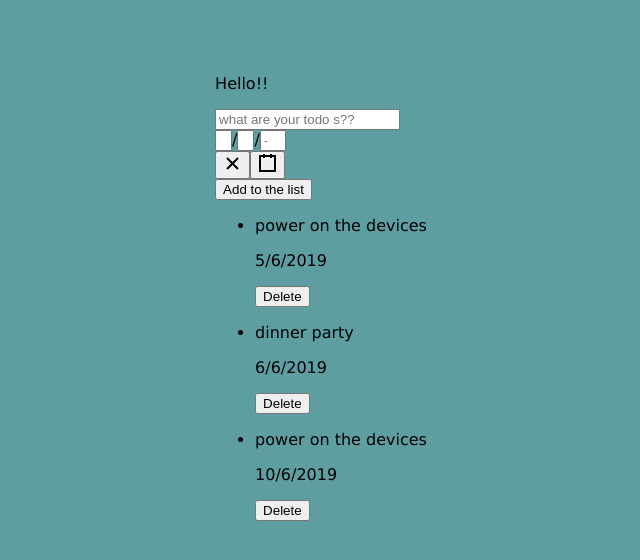
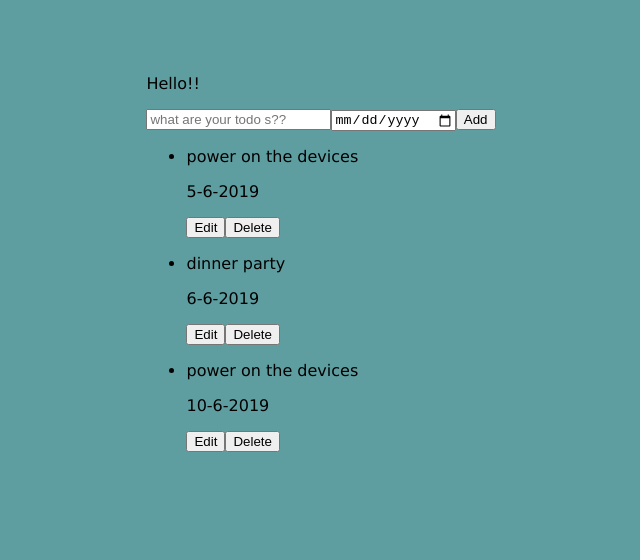
Before and after one commit to Odatha/todo_embla, a React (Create React App) app: page / in a window 1280 px wide. Shown: the top 560 px of the page, without its empty margins (319-959 px from the left). Built offline with nearby package versions, Linux system fonts and the light colour scheme.

Commit message:
todo completed in JS

```diff
--- /dev/null
+++ b/src/FormInput.js
@@ -0,0 +1,16 @@
+import React from "react";
+
+const FormInput =(props) =>{
+
+    return (
+        <input
+          type={props.type}
+          className="item"
+          name={props.name}
+          placeholder={props.placeholder && props.placeholder}
+          defaultValue={props.defaultValue && props.defaultValue}
+        />
+    )
+  }
+
+export default FormInput;
--- /dev/null
+++ b/src/FormTodo.js
@@ -0,0 +1,17 @@
+import React from "react";
+
+const FormTodo =(props) => {
+
+    return (
+      <form onSubmit={props.onSubmit}>
+
+
+        {props.children}
+
+        <button type="submit">{props.label}</button>
+      </form>
+    );
+  }
+
+
+export default FormTodo;
--- a/src/Todo.js
+++ b/src/Todo.js
@@ -2,6 +2,8 @@
 import React,{Component} from "react";
 import TodoLists from "./TodoLists";
 import DatePicker from 'react-date-picker';
+import FormTodo from "./FormTodo";
+import FormInput from "./FormInput";
 
 
 class Todo extends Component{
@@ -9,21 +11,22 @@ class Todo extends Component{
         super(props);
 
         this.state={
+            edit:false,
             lists:[
                 {
                 text: 'power on the devices',
                 key:1,
-                date:"5/6/2019"
+                date:"5-6-2019"
                 },
                 {
                     text: 'dinner party',
                     key:2,
-                    date:"6/6/2019"
+                    date:"6-6-2019"
                     },
                     {
                         text: 'power on the devices',
                         key:3,
-                        date:"10/6/2019"
+                        date:"10-6-2019"
                         }
             ],
             //date:new Date()
@@ -40,53 +43,105 @@ class Todo extends Component{
         this.setState({lists:filterItems});
 
     }
+
+    onEditHandle(e){
+        this.setState({
+            edit:true,
+            key:arguments[0],
+            text:arguments[1],
+            date:arguments[2]
+        });
+    }
+
+    onUpdateHandle(e){
+        e.preventDefault();
+
+        this.setState({
+            lists:this.state.lists.map(item=>{
+                if(item.key===this.state.key){
+                    item['text']=e.target.updatedItem.value;
+                    item['date']=e.target.updatedDate.value;
+                    return item;
+                }
+                return item;
+            })
+        });
+        this.setState({
+            edit:false
+        });
+    }
+
     addList(e){
-        if(this._inputElement.value !==""){
-            var newItem={
-                text: this._inputElement.value,
+        e.preventDefault();
+
+        this.setState({
+            lists: [...this.state.lists,{
                 key:Date.now(),
-                date:new Date(this.state.date).toDateString()
-            };
+                text:e.target.item.value,
+                date:e.target.pickedDate.value
+            }]
+        });
 
-            this.setState((prevState)=>{
-                return{
-                    lists:prevState.lists.concat(newItem)
-                };
-            });
-            this._inputElement.value="";
-        }
+            e.target.item.value="";
+
 
         console.log(this.state.lists);
         console.log(this.state.date);
 
-        e.preventDefault();
+
 
 
     }
+
+    renderEditForm(){
+        if(this.state.edit){
+            return(
+                <FormTodo
+                    onSubmit={this.onUpdateHandle.bind(this)}  label="Update">
+                    <FormInput
+                        name={"updatedItem"}
+                        type={"text"}
+                        defaultValue={this.state.text}>
+
+                    </FormInput>
+                    <FormInput
+                        name={"updatedDate"}
+                        type={"date"}
+                        defaultValue={this.state.date}>
+
+                    </FormInput>
+                </FormTodo>
+            )
+
+        }
+    }
+
     render(){
         return(
             <div className="mainList">
                 <div className="header">
-                    <form onSubmit={this.addList}>
+                {this.renderEditForm()}
+                <FormTodo
+                        onSubmit={this.addList.bind(this)} label="Add">
+                        <FormInput
+                            type={"text"}
+                            name={"item"}
+                            placeholder={"what are your todo s??"}>
+
+                        </FormInput>
+
+                        <FormInput
+                            type={"date"}
+                            name={"pickedDate"}>
+                        </FormInput>
 
 
-                        <input ref={(a) => this._inputElement = a}
-                        placeholder="what are your todo s??"/>
-
-                        <div>
-                            <DatePicker
-                            onChange={this.onChange}
-                            value={this.state.date}
-                            />
-                        </div>
-
-
-                        <button type="submit">Add to the list</button>
-                    </form>
-                </div>
+                     </FormTodo>
                 <TodoLists
+                onEditHandle={this.onEditHandle.bind(this)}
                 deleteList={this.deleteList.bind(this)}
                 displays={this.state.lists}/>
+            </div>
             </div>
         );
     }
--- a/src/TodoLists.js
+++ b/src/TodoLists.js
@@ -10,10 +10,12 @@ class TodoLists extends Component{
                 return <li key={item.key}>
                 <p>{item.text}</p>
                 <p>{item.date}</p>
+                <button onClick={this.props.onEditHandle.bind(null,item.key,item.text,item.date)}>Edit</button>
                 <button onClick={this.props.deleteList.bind(null, item)} >
                 Delete</button></li>
 
-            }                                                                                                                                                                              )}
+            }
+            )}
         </ul>;
         }
 
```
